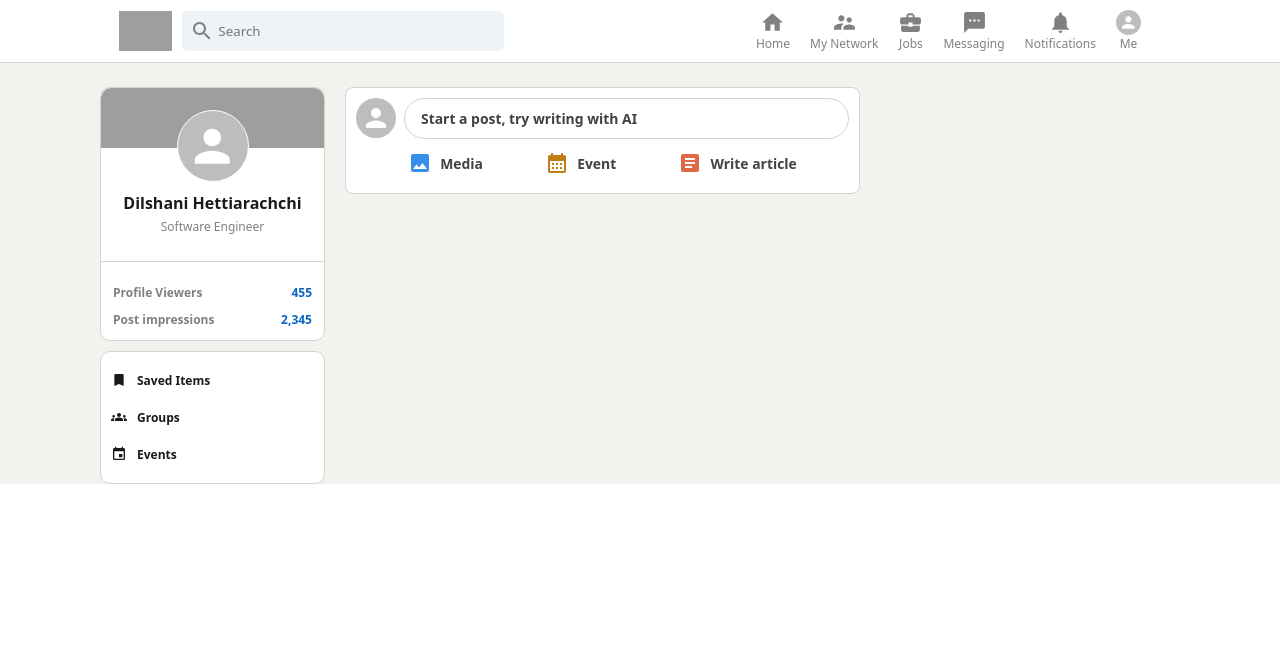
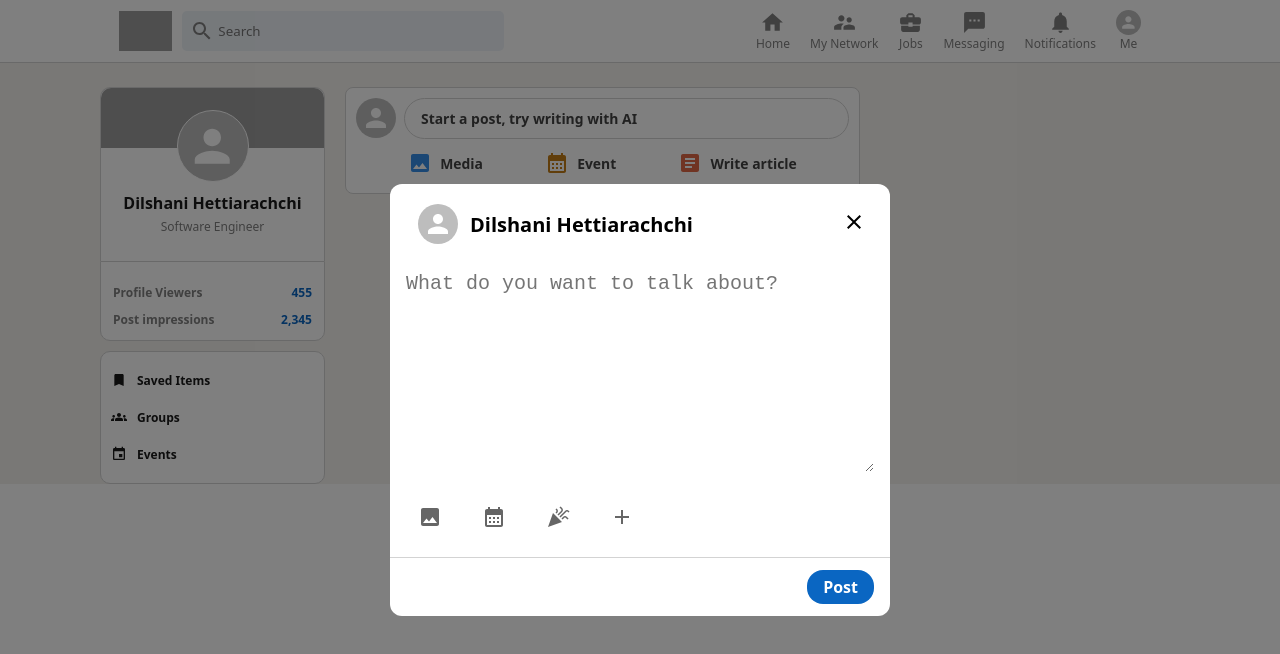
Before and after one commit to dilshanihettiarachchi/linkedin-clone, a React (Vite) app: page / in a window 1280 px wide. Both pictures are taken after a click on the button "Start a post, try writing with AI". Shown: the top 654 px of the page. Built offline with nearby package versions, Linux system fonts and the light colour scheme; grey boxes are pictures that could not be loaded.

Commit message:
add newPost and newPostOption components with styles

```diff
--- a/src/components/Feed.jsx
+++ b/src/components/Feed.jsx
@@ -3,15 +3,23 @@
 import ImageIcon from '@mui/icons-material/Image';
 import CalendarMonthIcon from '@mui/icons-material/CalendarMonth';
 import ArticleIcon from '@mui/icons-material/Article';
+import NewPost from './NewPost';
+import { useState } from 'react';
 import '../styles/Feed.css';
 
 export default function Feed() {
+  const [input, setInput] = useState("");
+  const [openNewPost, setOpenNewPost] = useState(false);
+
   return (
     <div className="feed">
       <div className="feed-input-container">
         <div className="feed-input-content">
           <Avatar src="" className="feed-avatar" />
-          <button className="feed-input-button">
+          <button
+            className="feed-input-button"
+            onClick={() => setOpenNewPost(true)}
+          >
             Start a post, try writing with AI
           </button>
         </div>
@@ -33,6 +41,12 @@
           />
         </div>
       </div>
+      <NewPost
+        input={input}
+        setInput={setInput}
+        open={openNewPost}
+        onclose={() => setOpenNewPost(false)}
+      />
     </div>
   )
 }
--- /dev/null
+++ b/src/components/NewPost.jsx
@@ -0,0 +1,53 @@
+import { Avatar, Box, Modal } from '@mui/material';
+import CloseIcon from '@mui/icons-material/Close';
+import NewPostOption from './NewPostOption';
+import ImageIcon from '@mui/icons-material/Image';
+import CalendarMonthIcon from '@mui/icons-material/CalendarMonth';
+import CelebrationIcon from '@mui/icons-material/Celebration';
+import AddIcon from '@mui/icons-material/Add';
+import '../styles/NewPost.css';
+
+export default function NewPost({ input, setInput, open, onClose }) {
+
+  return (
+    <Modal className="new-post-modal" open={open}>
+      <Box className="new-post-box">
+        <form>
+          <div className="new-post-header">
+            <div className="new-post-user-info">
+              <Avatar />
+              <h2 className="new-post-user-name">Dilshani Hettiarachchi</h2>
+            </div>
+            <button
+              className="new-post-close-button"
+              onClick={onClose}
+            >
+              <CloseIcon />
+            </button>
+          </div>
+          <div className="new-post-body">
+            <textarea
+              placeholder="What do you want to talk about?"
+              value={input}
+              onChange={(e) => setInput(e.target.value)}
+            />
+            <div className="new-post-options">
+              <NewPostOption Icon={ImageIcon} title="Add media" />
+              <NewPostOption Icon={CalendarMonthIcon} title="Create an event" />
+              <NewPostOption Icon={CelebrationIcon} title="Celebrate an occasion" />
+              <NewPostOption Icon={AddIcon} title="More" />
+            </div>
+          </div>
+          <div className="new-post-footer">
+            <button
+              className="new-post-submit-button"
+              type="submit"
+            >
+              Post
+            </button>
+          </div>
+        </form>
+      </Box>
+    </Modal>
+  )
+}
--- /dev/null
+++ b/src/components/NewPostOption.jsx
@@ -0,0 +1,17 @@
+import { Tooltip } from '@mui/material';
+import '../styles/NewPostOption.css';
+
+export default function NewPostOption({ Icon, title }) {
+  return (
+    <div className="new-post-option">
+      <Tooltip
+        title={title}
+        placement="top"
+      >
+        <button className="new-post-option-button">
+          <Icon />
+        </button>
+      </Tooltip>
+    </div>
+  )
+}
--- a/src/styles/Feed.css
+++ b/src/styles/Feed.css
@@ -19,6 +19,7 @@
   border: 1px solid #d3d3d3;
   border-radius: 30px;
   color: #424242;
+  cursor: pointer;
   display: flex;
   font-size: 0.87rem;
   font-weight: 600;
--- /dev/null
+++ b/src/styles/NewPost.css
@@ -0,0 +1,90 @@
+.new-post-modal {
+  align-items: center;
+  display: flex;
+  inset: 0;
+  justify-content: center;
+  position: fixed;
+  z-index: 1000;
+}
+
+.new-post-box {
+  background-color: #ffffff;
+  border-radius: 12px;
+  box-shadow: 24px;
+  max-width: 500px;
+  position: relative;
+  width: 100%;
+}
+
+.new-post-header {
+  align-items: center;
+  display: flex;
+  justify-content: space-between;
+  padding: 8px 16px;
+}
+
+.new-post-user-info {
+  align-items: center;
+  display: flex;
+  padding: 12px;
+}
+
+.new-post-user-info h2 {
+  font-size: 1.25rem;
+  font-weight: 600;
+  margin-left: 12px;
+}
+
+.new-post-close-button {
+  background: none;
+  border: none;
+  border-radius: 100%;
+  cursor: pointer;
+  height: 40px;
+  object-fit: contain;
+  width: 40px;
+  text-align: center;
+}
+
+.new-post-close-button:hover {
+  background-color: #f5f5f5;
+}
+
+.new-post-body {
+  padding: 0 16px;
+}
+
+.new-post-body textarea {
+  border: none;
+  font-size: 1.25rem;
+  height: 200px;
+  margin-top: 8px;
+  outline: none;
+  width: 100%;
+}
+
+.new-post-options {
+  align-items: center;
+  display: flex;
+  gap: 16px;
+  justify-content: flex-start;
+  padding: 16px 0;
+}
+
+.new-post-footer {
+  border-top: 0.5px solid #d3d3d3;
+  display: flex;
+  justify-content: flex-end;
+  padding: 12px 16px;
+}
+
+.new-post-submit-button {
+  background-color: #0a66c2;
+  border: none;
+  border-radius: 16px;
+  color: #ffffff;
+  cursor: pointer;
+  font-size: 1rem;
+  font-weight: 600;
+  padding: 6px 16px;
+}
--- /dev/null
+++ b/src/styles/NewPostOption.css
@@ -0,0 +1,27 @@
+.new-post-option {
+  display: flex;
+}
+
+/* customize style of material ui tooltip */
+.MuiTooltip-tooltip {
+  background-color: #ffffff !important;
+  border: 1px solid #f5f5f5 !important;
+  border-radius: 6px !important;
+  box-shadow: 0px 2px 10px #0000001a !important;
+  color: #1a1a1a !important;
+  font-size: 0.75rem !important;
+  font-weight: 500 !important;
+  padding: 10px !important;
+  text-align: center !important;
+}
+
+.new-post-option-button {
+  align-items: center;
+  background: none;
+  border: none;
+  color: #666666;
+  cursor: pointer;
+  display: flex;
+  gap: 10px;
+  padding: 12px;
+}
```
